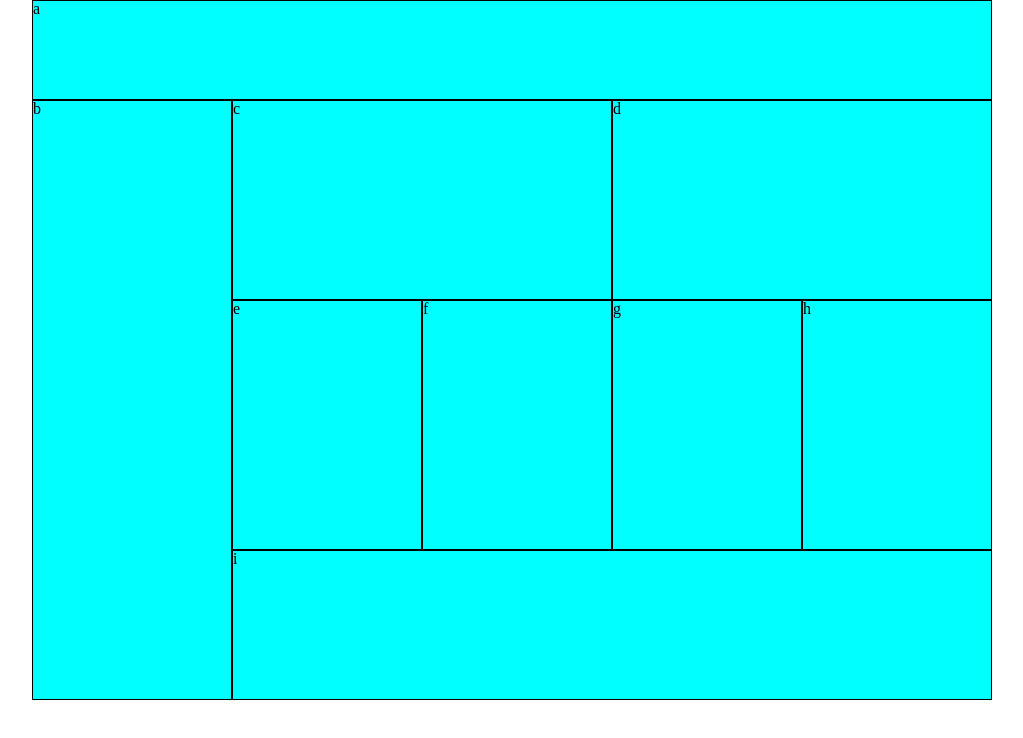
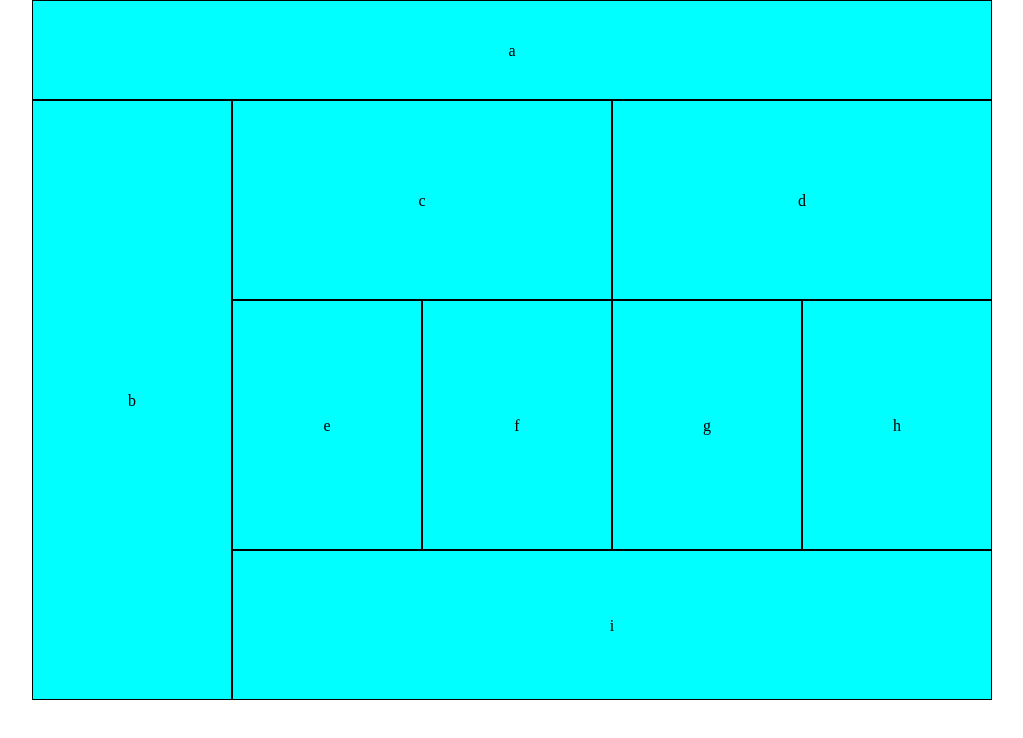
Before and after one commit to SharinaS/lab-01, a plain HTML site: page index.html in a window 1280 px wide. Shown: the whole page, without its empty margins (128-1151 px from the left). Drawn offline with Linux system fonts and the light colour scheme.

Commit message:
centered letters of each box, for desktop and mobile views

```diff
--- a/css/layout.css
+++ b/css/layout.css
@@ -6,51 +6,63 @@ div {
     float: left;
 }
 
+/* mobile specific dimensions */
+
 #a {
     width: 480px;
     height: 75px;
+    line-height: 75px;
 }
 
 #b {
     width: 480px;
     height: 150px;
+    line-height: 150px;
 }
 
 #c {
     width: 480px;
     height: 125px;
+    line-height: 125px;
 }
 
 #d {
     width: 480px;
     height: 125px;
+    line-height: 125px;
 }
 
 #e {
     width: 240px;
     height: 250px;
+    line-height: 250px;
 }
 
 #f {
     width: 240px;
     height: 250px;
+    line-height: 250px;
 }
 
 #g {
     width: 240px;
     height: 250px;
+    line-height: 250px;
 }
 
 #h {
     width: 240px;
     height: 250px;
+    line-height: 250px;
 }
 
 #i {
     width: 480px;
     height: 80px;
+    line-height: 80px;
 }
 
+/* desktop specific dimensions */
 @media(min-width: 768px){
     div {
         width: 960px;
@@ -59,45 +71,54 @@ div {
     #a {
         width: 960px;
         height: 100px;
+        line-height: 100px;
     }
 
     #b {
         width: 200px;
         height: 600px;
+        line-height: 600px;
     }
 
     #c {
         width: 380px;
         height: 200px;
+        line-height: 200px;
     }
 
     #d {
         width: 380px;
         height: 200px;
+        line-height: 200px;
     }
 
     #e {
         width: 190px;
         height: 250px;
+        line-height: 250px;
     }
 
     #f {
         width: 190px;
         height: 250px;
+        line-height: 250px;
     }
 
     #g {
         width: 190px;
         height: 250px;
+        line-height: 250px;
     }
 
     #h {
         width: 190px;
         height: 250px;
+        line-height: 250px;
     }
 
     #i {
         width: 760px;
         height: 150px;
+        line-height: 150px;
     }
 }
--- a/css/modules.css
+++ b/css/modules.css
@@ -7,6 +7,7 @@
 div {
     background-color: var(--mobile-color);
     border: 1px solid black;
+    text-align: center;
 }
 
 @media(min-width: 600px){
```
